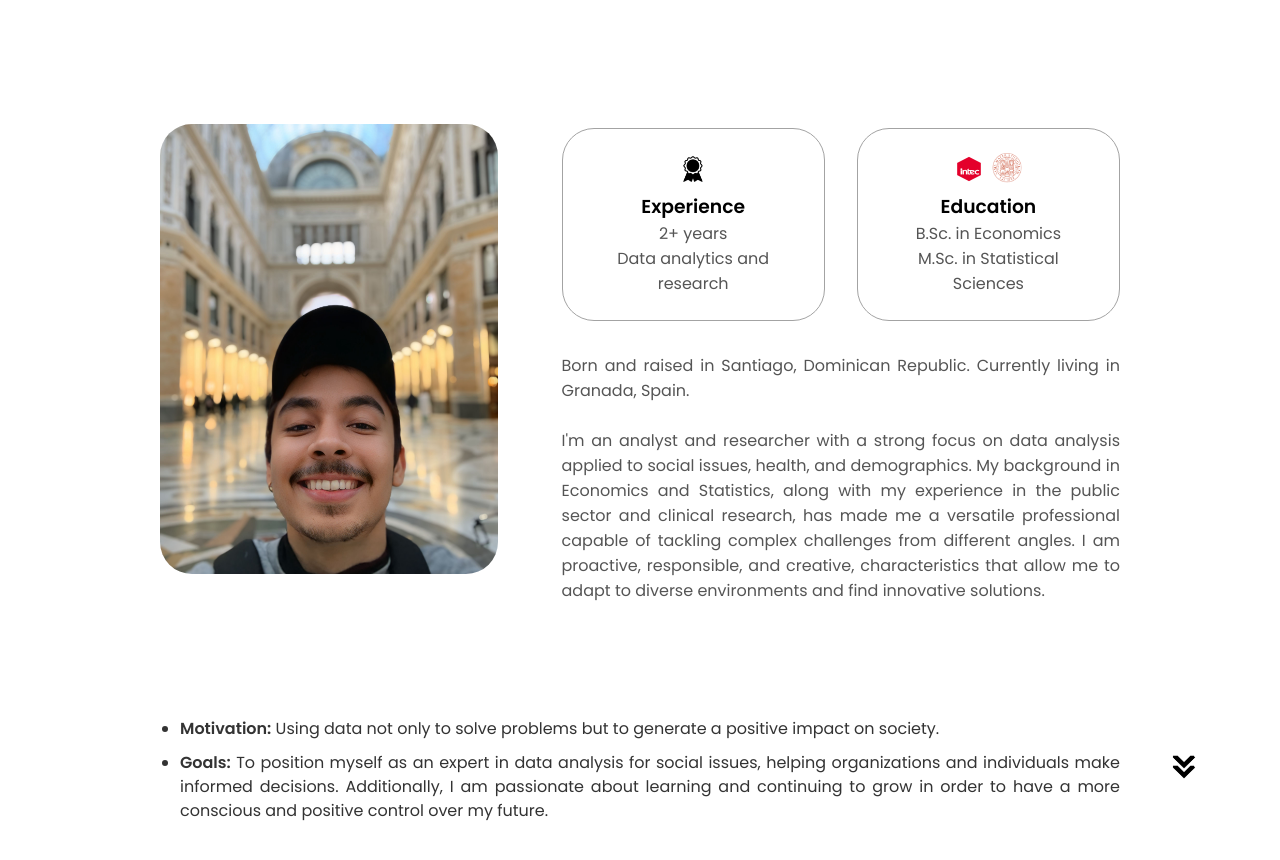
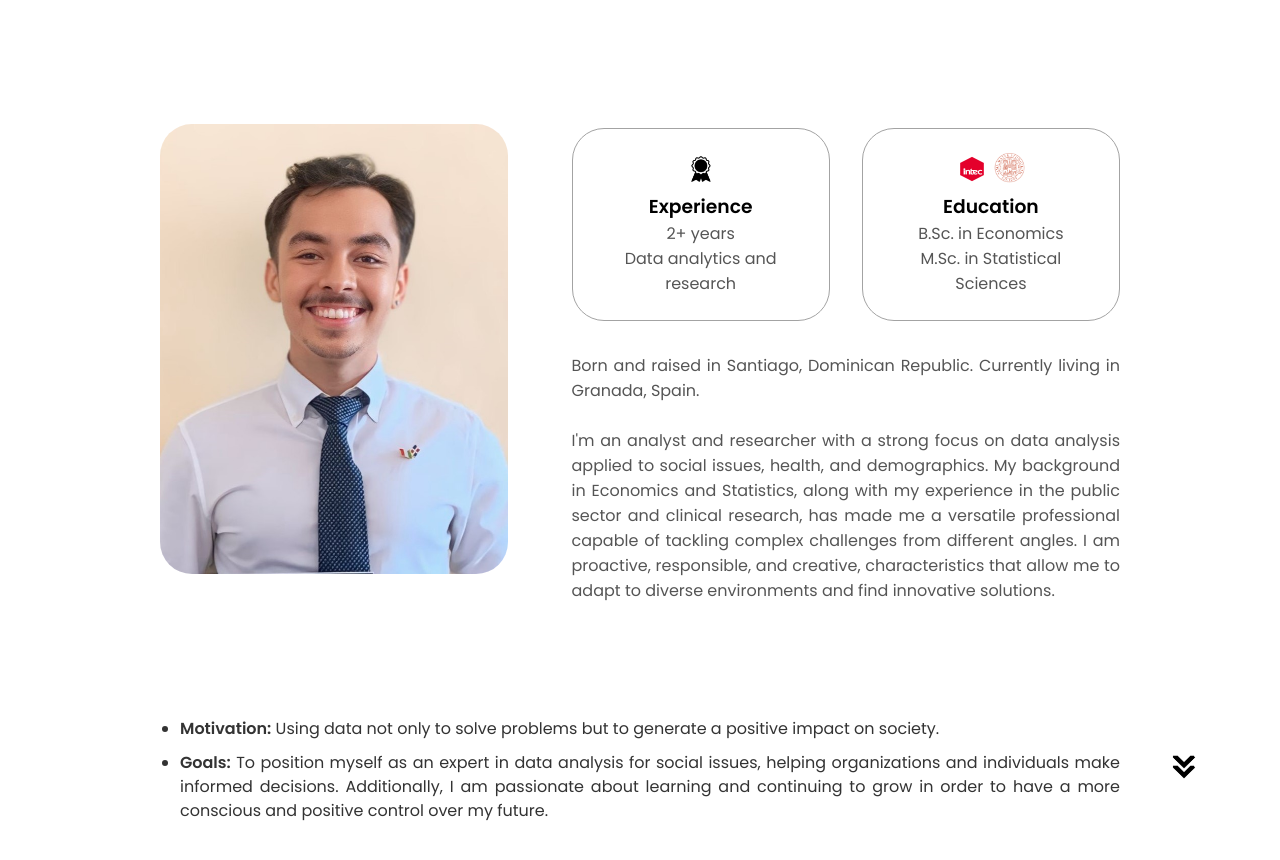
Before and after one commit to josegabriel8/Portfolio_website, a plain HTML site: page index.html in a window 1280 px wide. Shown: the part 1020-1880 px from the top of the page. Drawn offline with Linux system fonts and the light colour scheme.

Commit message:
finished_web

```diff
--- a/index.html
+++ b/index.html
@@ -95,7 +95,7 @@
       <div class="section-container">
         <div class="section__pic-container">
           <img
-            src="./assets/about-pic.png"
+            src="./assets/about-pic2.JPG"
             alt="Profile picture"
             class="about-pic"
           />
```
Also changed, not shown: index_es.html (+1 -1 lines), assets/about-pic1.JPG (added), assets/about-pic2.JPG (added).
